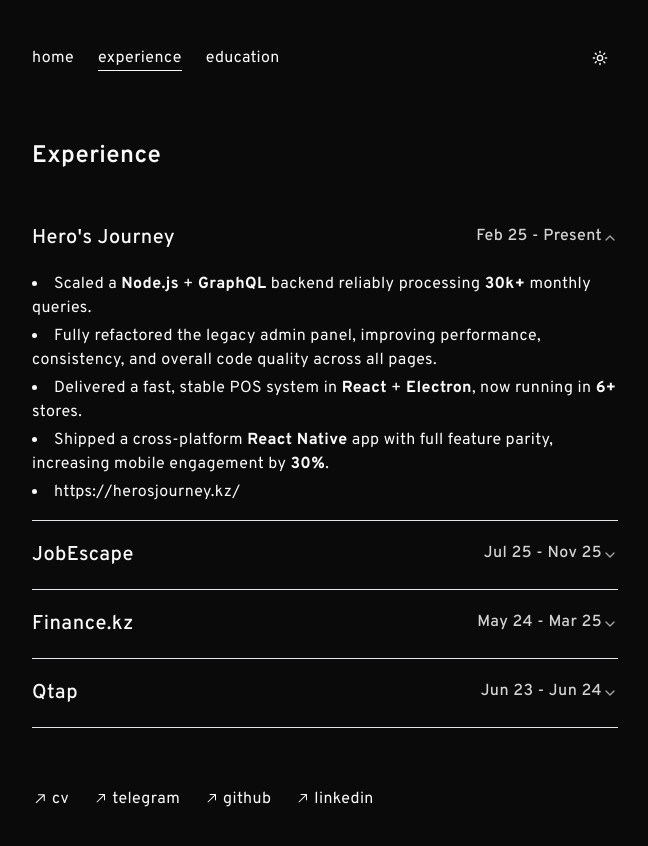
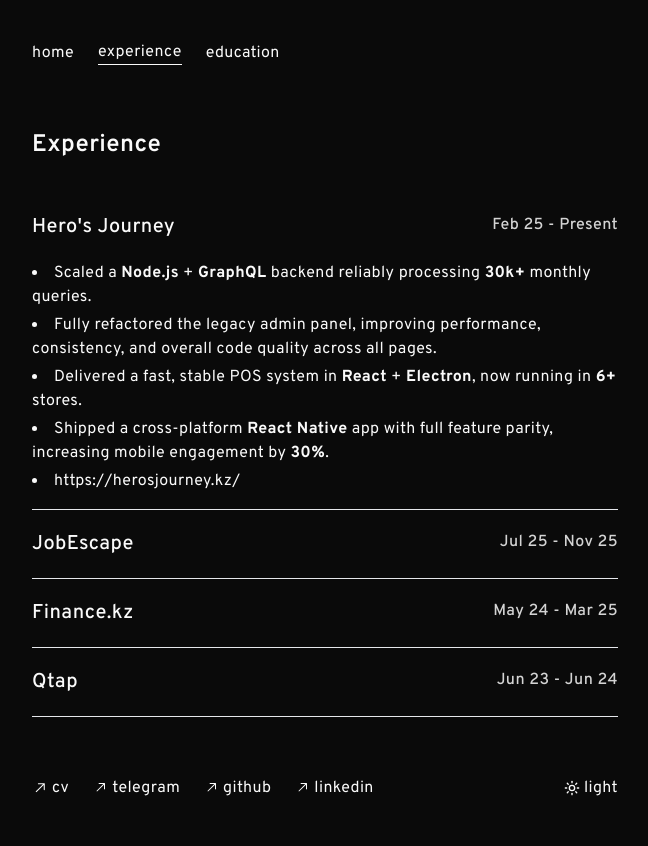
Before and after one commit to ye1sultan/portfolio, a Next.js app: page /experience in a window 1280 px wide. Shown: the top 846 px of the page, without its empty margins (315-963 px from the left). Built offline with nearby package versions, Linux system fonts and the light colour scheme.

Commit message:
fix: add proper toggle

```diff
--- a/src/shared/components/theme-toggle.tsx
+++ b/src/shared/components/theme-toggle.tsx
@@ -1,6 +1,6 @@
 "use client";
 
-import { Moon, Sun } from "lucide-react";
+import { MoonIcon, SunIcon } from "lucide-react";
 import { useTheme } from "next-themes";
 import { useEffect, useState } from "react";
 import { Button } from "./ui/button";
@@ -15,25 +15,22 @@ export function ThemeToggle() {
 
   if (!mounted) {
     return (
-      <Button variant="ghost" size="icon" className="h-9 w-9">
-        <Sun className="h-4 w-4" />
+      <Button variant="link" className="flex gap-1 items-center text-base font-normal p-0 w-fit h-fit" >
+        <SunIcon   />
+        light
       </Button>
     );
   }
 
   return (
     <Button
-      variant="ghost"
-      size="icon"
-      className="h-9 w-9"
+      variant="link"
       onClick={() => setTheme(theme === "dark" ? "light" : "dark")}
       aria-label="Toggle theme"
+      className="flex gap-1 items-center text-base font-normal p-0 w-fit h-fit sm:ml-auto"
     >
-      {theme === "dark" ? (
-        <Sun className="h-4 w-4" />
-      ) : (
-        <Moon className="h-4 w-4" />
-      )}
+      {theme === "dark" ? <SunIcon   /> : <MoonIcon   />}
+      {theme === "dark" ? "light" : "dark"}
     </Button>
   );
 }
--- a/src/shared/components/ui/accordion.tsx
+++ b/src/shared/components/ui/accordion.tsx
@@ -1,8 +1,8 @@
 "use client";
 
-import * as React from "react";
 import * as AccordionPrimitive from "@radix-ui/react-accordion";
 import { ChevronDown } from "lucide-react";
+import * as React from "react";
 
 import { cn } from "@/shared/lib/utils";
 
@@ -22,8 +22,10 @@ AccordionItem.displayName = "AccordionItem";
 
 const AccordionTrigger = React.forwardRef<
   React.ElementRef<typeof AccordionPrimitive.Trigger>,
-  React.ComponentPropsWithoutRef<typeof AccordionPrimitive.Trigger>
->(({ className, children, ...props }, ref) => (
+  React.ComponentPropsWithoutRef<typeof AccordionPrimitive.Trigger> & {
+    hideIcon?: boolean;
+  }
+>(({ className, children, hideIcon = false, ...props }, ref) => (
   <AccordionPrimitive.Header className="flex">
     <AccordionPrimitive.Trigger
       ref={ref}
@@ -34,7 +36,9 @@ const AccordionTrigger = React.forwardRef<
       {...props}
     >
       {children}
-      <ChevronDown className="h-4 w-4 shrink-0 text-neutral-500 transition-transform duration-200 dark:text-neutral-400" />
+      {!hideIcon && (
+        <ChevronDown className="h-4 w-4 shrink-0 text-neutral-500 transition-transform duration-200 dark:text-neutral-400" />
+      )}
     </AccordionPrimitive.Trigger>
   </AccordionPrimitive.Header>
 ));
@@ -54,4 +58,4 @@ const AccordionContent = React.forwardRef<
 ));
 AccordionContent.displayName = AccordionPrimitive.Content.displayName;
 
-export { Accordion, AccordionItem, AccordionTrigger, AccordionContent };
+export { Accordion, AccordionContent, AccordionItem, AccordionTrigger };
--- a/src/shared/widgets/footer/index.tsx
+++ b/src/shared/widgets/footer/index.tsx
@@ -1,5 +1,6 @@
 "use client";
 
+import { ThemeToggle } from "@/shared/components/theme-toggle";
 import { Button } from "@/shared/components/ui/button";
 import { ArrowTopRightIcon } from "@radix-ui/react-icons";
 import Link from "next/link";
@@ -30,6 +31,7 @@ export const Footer = () => {
             {item.label}
           </Link>
         ))}
+      <ThemeToggle />
       </div>
   );
 };
--- a/src/shared/widgets/header/index.tsx
+++ b/src/shared/widgets/header/index.tsx
@@ -1,6 +1,5 @@
 "use client";
 
-import { ThemeToggle } from "@/shared/components/theme-toggle";
 import { cn } from "@/shared/lib/utils";
 import Link from "next/link";
 import { usePathname } from "next/navigation";
@@ -47,7 +46,6 @@ export const Header = () => {
             education
           </Link>
         </div>
-        <ThemeToggle />
       </nav>
     </header>
   );
```
Lines whose indentation alone changed are shown as unchanged.
